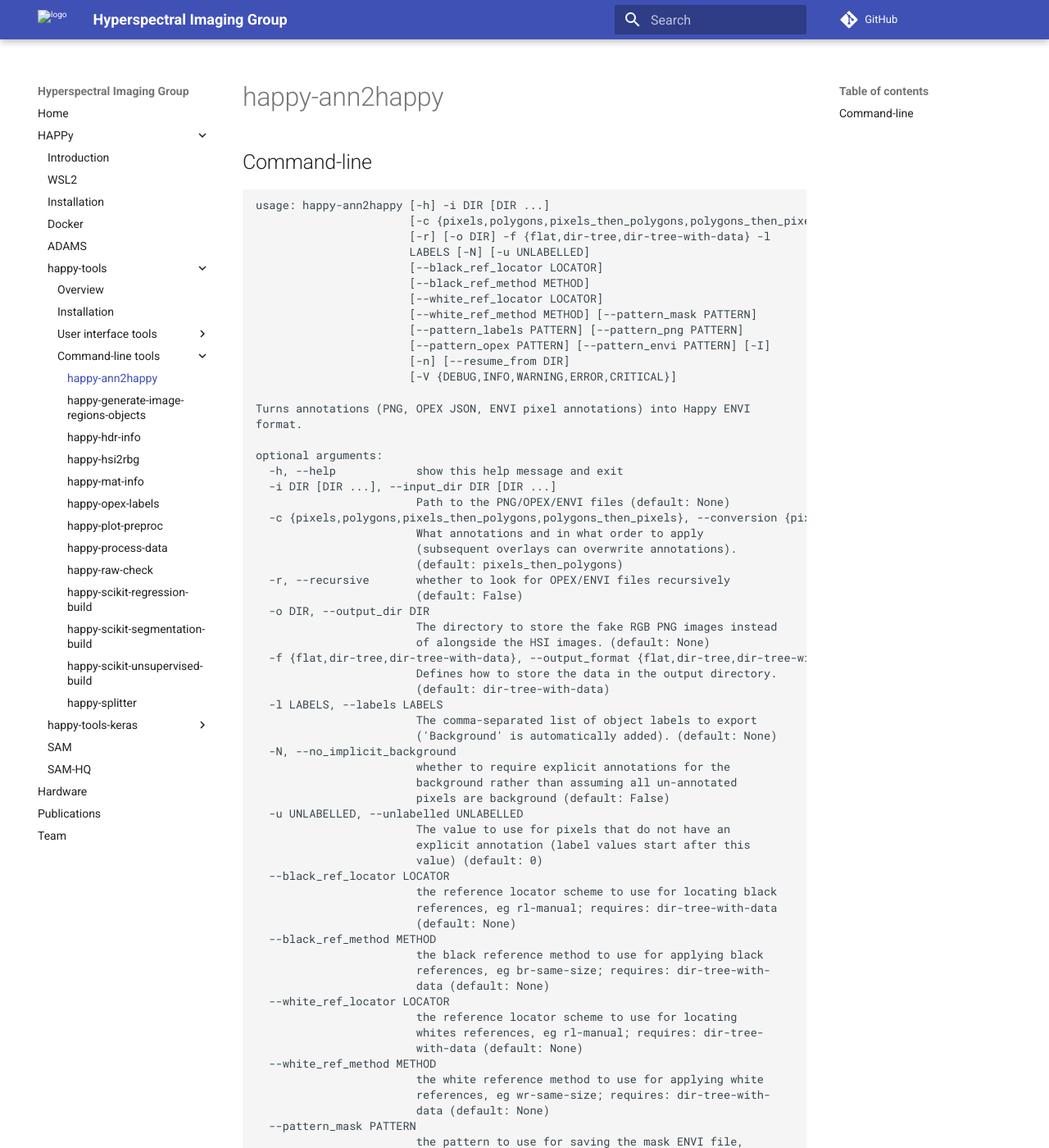
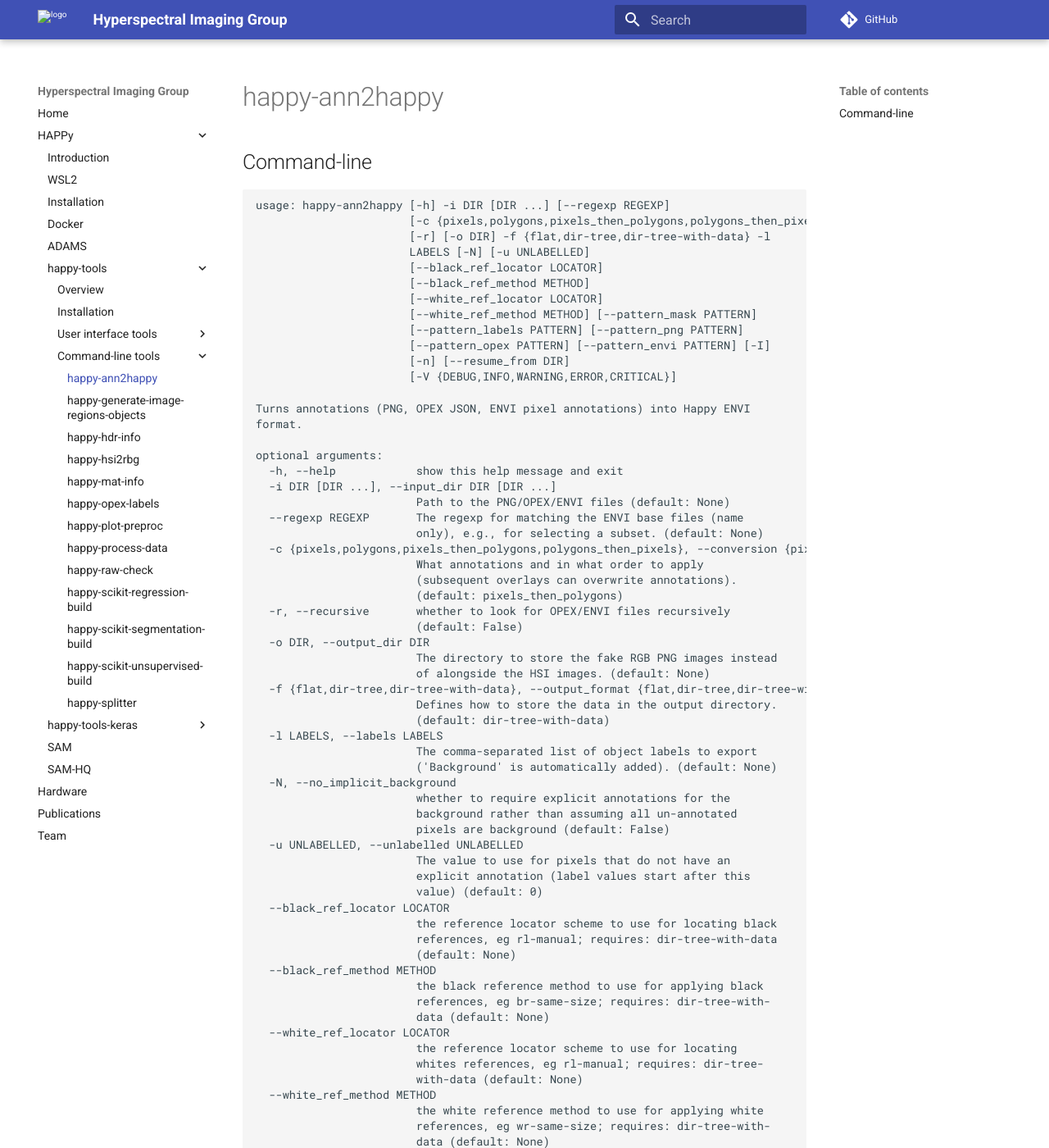
Before and after one commit to wairas/hsi-website, an MkDocs documentation site: the page built from docs/happy/happy_tools/happy-ann2happy.md, in a window 1280 px wide and 1400 px high. Shown: the whole window at 82% size. Built offline with MkDocs 1.6.1 and Material for MkDocs 9.7.7, drawn with Linux system fonts in a browser that asks for light colours; comment, search, counter and statistics services are not loaded; some of the changed text lies outside the part shown.

Commit message:
updated help screen

````diff
--- a/docs/happy/happy_tools/happy-ann2happy.md
+++ b/docs/happy/happy_tools/happy-ann2happy.md
@@ -1,7 +1,7 @@
 # Command-line
 
 ```
-usage: happy-ann2happy [-h] -i DIR [DIR ...]
+usage: happy-ann2happy [-h] -i DIR [DIR ...] [--regexp REGEXP]
                        [-c {pixels,polygons,pixels_then_polygons,polygons_then_pixels}]
                        [-r] [-o DIR] -f {flat,dir-tree,dir-tree-with-data} -l
                        LABELS [-N] [-u UNLABELLED]
@@ -21,6 +21,8 @@ optional arguments:
   -h, --help            show this help message and exit
   -i DIR [DIR ...], --input_dir DIR [DIR ...]
                         Path to the PNG/OPEX/ENVI files (default: None)
+  --regexp REGEXP       The regexp for matching the ENVI base files (name
+                        only), e.g., for selecting a subset. (default: None)
   -c {pixels,polygons,pixels_then_polygons,polygons_then_pixels}, --conversion {pixels,polygons,pixels_then_polygons,polygons_then_pixels}
                         What annotations and in what order to apply
                         (subsequent overlays can overwrite annotations).
````
